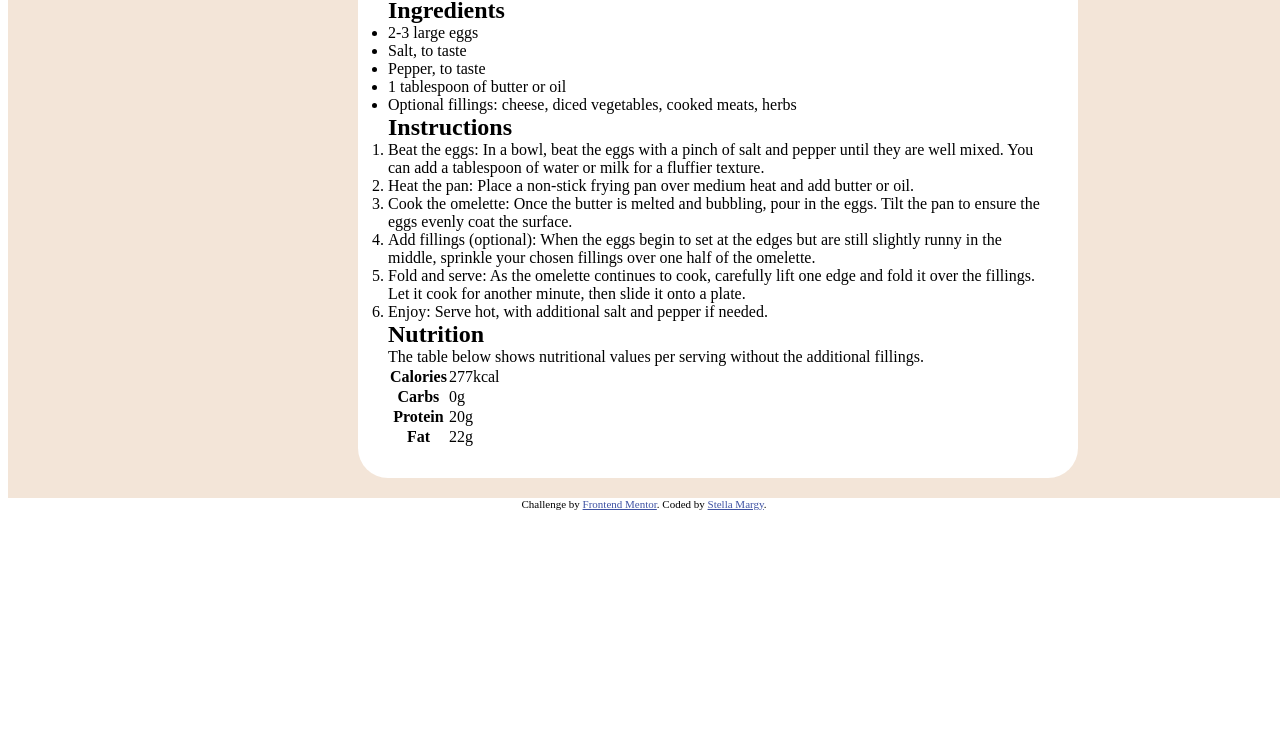
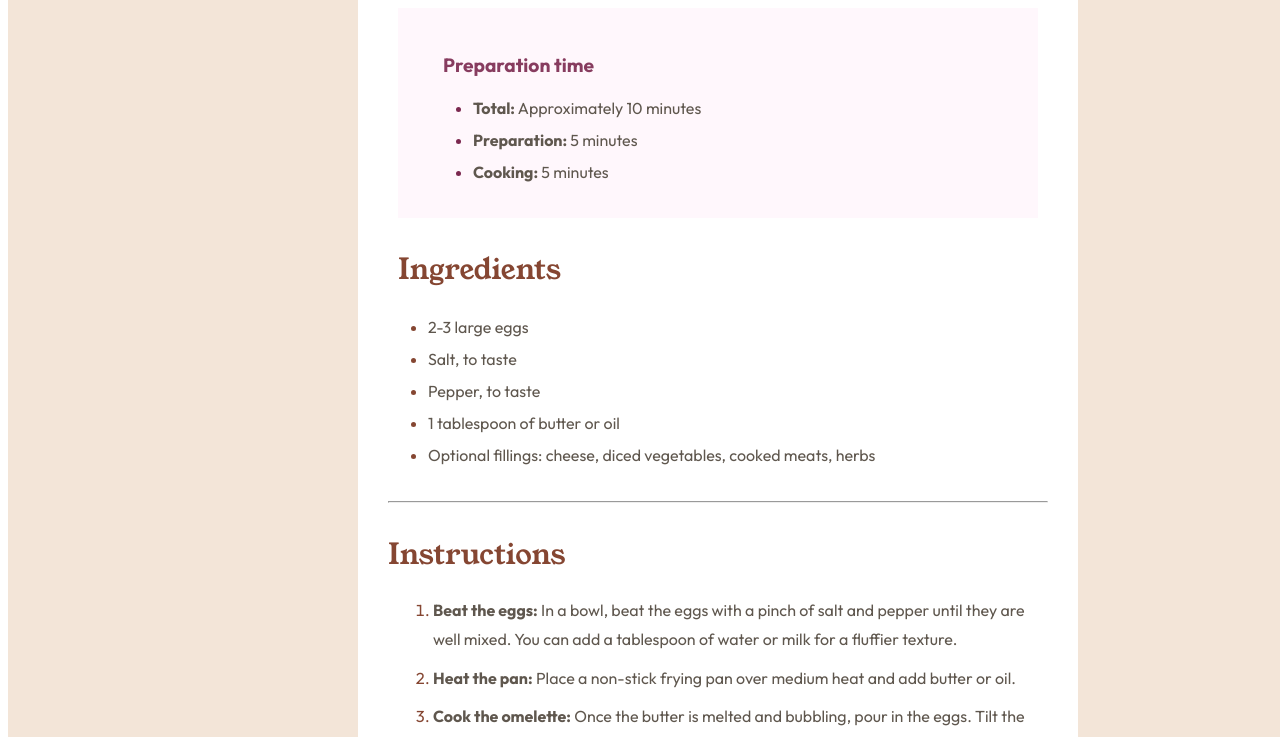
Before and after one commit to Stellamargy/recipe-web-page, a plain HTML site: page recipe-page-main/index.html in a window 1280 px wide. Shown: the part 617-1354 px from the top of the page. Before the commit the page ends 1135 px from the top, so only its background shows below. Drawn offline with Linux system fonts and the light colour scheme.

Commit message:
adds styling

```diff
--- a/recipe-page-main/index.html
+++ b/recipe-page-main/index.html
@@ -18,7 +18,7 @@
     />
 
     <title>Simple Omlette Recipe</title>
-    <link rel="stylesheet" href="styles/styles.css">
+    <link rel="stylesheet" href="styles/styles.css" />
 
     <!-- Feel free to remove these styles or customise in your own stylesheet 👍 -->
     <style>
@@ -34,24 +34,31 @@
   <body>
     <div class="wrapper">
       <div class="recipe-container">
-
         <article>
           <header>
-          <img  class="recipe-image"   src="assets/images/image-omelette.jpeg" alt=" Plated Omelette" width="1312" height="600" />
+            <img
+              class="recipe-image"
+              src="assets/images/image-omelette.jpeg"
+              alt=" Plated Omelette"
+              width="1312"
+              height="600"
+            />
             <h1>Simple Omelette Recipe</h1>
             <p>
-            An easy and quick dish, perfect for any meal. This classic omelette
-            combines beaten eggs cooked to perfection, optionally filled with your
-            choice of cheese, vegetables, or meats.
+              An easy and quick dish, perfect for any meal. This classic
+              omelette combines beaten eggs cooked to perfection, optionally
+              filled with your choice of cheese, vegetables, or meats.
             </p>
+            <div class="prep-details">
               <h3>Preparation time</h3>
               <ul>
-            <li>Total: Approximately 10 minutes</li>
-            <li>Preparation: 5 minutes</li>
-            <li>Cooking: 5 minutes</li>
+                <li><span>Total:</span> Approximately 10 minutes</li>
+                <li><span>Preparation: </span>5 minutes</li>
+                <li><span>Cooking:</span> 5 minutes</li>
               </ul>
+            </div>
           </header>
-        <section>
+          <section class="ingredients-section">
             <h2>Ingredients</h2>
             <ul>
               <li>2-3 large eggs</li>
@@ -63,36 +70,41 @@
               </li>
             </ul>
           </section>
-        <section>
+          <hr>
+          <section class="instructions-section">
             <h2>Instructions</h2>
             <ol>
               <li>
-            Beat the eggs: In a bowl, beat the eggs with a pinch of salt and
-            pepper until they are well mixed. You can add a tablespoon of water or
-            milk for a fluffier texture.
+               <span> Beat the eggs:</span> In a bowl, beat the eggs with a pinch of salt and
+                pepper until they are well mixed. You can add a tablespoon of
+                water or milk for a fluffier texture.
               </li>
               <li>
-            Heat the pan: Place a non-stick frying pan over medium heat and add
-            butter or oil.
+                <span>Heat the pan:</span> Place a non-stick frying pan over medium heat and
+                add butter or oil.
               </li>
               <li>
-            Cook the omelette: Once the butter is melted and bubbling, pour in the
-            eggs. Tilt the pan to ensure the eggs evenly coat the surface.
+               <span> Cook the omelette:</span> Once the butter is melted and bubbling, pour
+                in the eggs. Tilt the pan to ensure the eggs evenly coat the
+                surface.
               </li>
               <li>
-            Add fillings (optional): When the eggs begin to set at the edges but
-            are still slightly runny in the middle, sprinkle your chosen fillings
-            over one half of the omelette.
+                <span>Add fillings (optional):</span> When the eggs begin to set at the edges
+                but are still slightly runny in the middle, sprinkle your chosen
+                fillings over one half of the omelette.
               </li>
               <li>
-            Fold and serve: As the omelette continues to cook, carefully lift one
-            edge and fold it over the fillings. Let it cook for another minute,
-            then slide it onto a plate.
+               <span> Fold and serve:</span> As the omelette continues to cook, carefully
+                lift one edge and fold it over the fillings. Let it cook for
+                another minute, then slide it onto a plate.
               </li>
-          <li>Enjoy: Serve hot, with additional salt and pepper if needed.</li>
+              <li>
+                <span>Enjoy:</span> Serve hot, with additional salt and pepper if needed.
+              </li>
             </ol>
           </section>
-        <section>
+          <hr>
+          <section class="nutrition-section">
             <h2>Nutrition</h2>
             <p>
               The table below shows nutritional values per serving without the
@@ -118,7 +130,6 @@
             </table>
           </section>
         </article>
-
       </div>
     </div>
 
--- a/recipe-page-main/styles/styles.css
+++ b/recipe-page-main/styles/styles.css
@@ -1,30 +1,134 @@
-@import url('https://fonts.googleapis.com/css2?family=Young+Serif&display=swap');
-@import url('https://fonts.googleapis.com/css2?family=Outfit:wght@100..900&family=Young+Serif&display=swap');
-*{
-    padding:0;
-    margin:0;
-    box-sizing: border-box;
+@import url("https://fonts.googleapis.com/css2?family=Young+Serif&display=swap");
+@import url("https://fonts.googleapis.com/css2?family=Outfit:wght@100..900&family=Young+Serif&display=swap");
+:root {
+  --white: hsl(0, 0%, 100%);
+  --rose-white: hsl(330, 100%, 98%);
+  --eggshell: hsl(30, 54%, 90%);
+  --light-grey: hsl(30, 18%, 87%);
+  --wenge-brown: hsl(30, 10%, 34%);
+  --dark-charcoal: hsl(24, 5%, 18%);
+  --nutmeg: hsl(14, 45%, 36%);
+  --dark-raspberry: hsl(332, 51%, 32%);
+  --heading: "Young Serif", serif;
+  --body-text: "Outfit", sans-serif;
 }
-body{
+* {
+  padding: 0;
+  margin: 0;
+  box-sizing: border-box;
+}
+body {
+  background-color: white;
+  padding: 8px 0 8px 8px;
+  font-size: 1rem;
+  font-family: var(--body-text);
+  font-weight: 400;
+  color: var(--wenge-brown);
+}
+h1 {
+  font-size: 2.5rem;
+  font-family: var(--heading);
+  font-weight: 400;
+  color: var(--dark-charcoal);
+  line-height: 1.5;
+  margin: 15px;
+}
+h2{
+    color: var(--nutmeg);
+    font-family: var(--heading);
+    font-size: 1.8rem;
+    line-height: 1.5;
+    font-weight: 400;
+}
+p {
+    margin: 15px 15px 20px 15px;
+}
+span{
+    font-weight: 700;
+}
+.wrapper {
+    background-color: #f3e5d8;
+    padding: 120px 250px 20px 350px;
+  }
+  .recipe-container {
+    width: 720px;
     background-color: white;
-    padding:8px 0 8px 8px;
-    font-size: ;
-}
-.wrapper{
-    background-color: #F3E5D8;
-    padding:120px 250px 20px  350px;
-
-}
-.recipe-container{
-    width:720px;
-    background-color: white;
-    padding:30px;
+    padding: 30px;
     border-radius: 30px;
-
-}
-.recipe-image{
-    width:100%;
+  }
+  .recipe-image {
+    width: 100%;
     height: auto;
     border-radius: 25px;
     padding: 10px;
+  }
+.prep-details{
+    background-color: #FFF7FC;
+    padding:30px;
+    margin:10px;
 }
+
+.prep-details h3{
+    color:var(--dark-raspberry);
+    margin: 15px;
+    font-size: 1.2rem;
+    opacity:0.9
+}
+.prep-details ul{
+    margin-left:45px;
+    line-height: 2;
+}
+.prep-details ul li::marker{
+ color: var(--dark-raspberry);
+}
+ .ingredients-section{
+    margin:30px 10px 30px;
+
+ }
+ .ingredients-section h2{
+    margin:20px 0 20px;
+ }
+ .ingredients-section ul{
+    margin-left: 30px;
+    line-height: 2;
+ }
+ .ingredients-section ul li::marker{
+    color: var(--nutmeg);
+ }
+
+.instructions-section{
+    margin:30px 0;
+}
+.instructions-section ol{
+    margin-left: 45px;
+    padding-top: 10px;
+    line-height: 1.8;
+
+}
+.instructions-section  ol li{
+    margin-top: 10px;
+}
+.instructions-section ol li::marker{
+    color: var(--nutmeg);
+}
+
+.nutrition-section  h2{
+    margin:20px;
+}
+
+table{
+   width:100%;
+    border-collapse: collapse;
+
+}
+tr{
+    border-bottom: 1px solid var(--dark-charcoal);
+
+}
+th{
+   padding:10px 200px 10px 10px;
+
+}
+td{
+    color:var(--nutmeg);
+}
```
Lines whose indentation alone changed are shown as unchanged.
